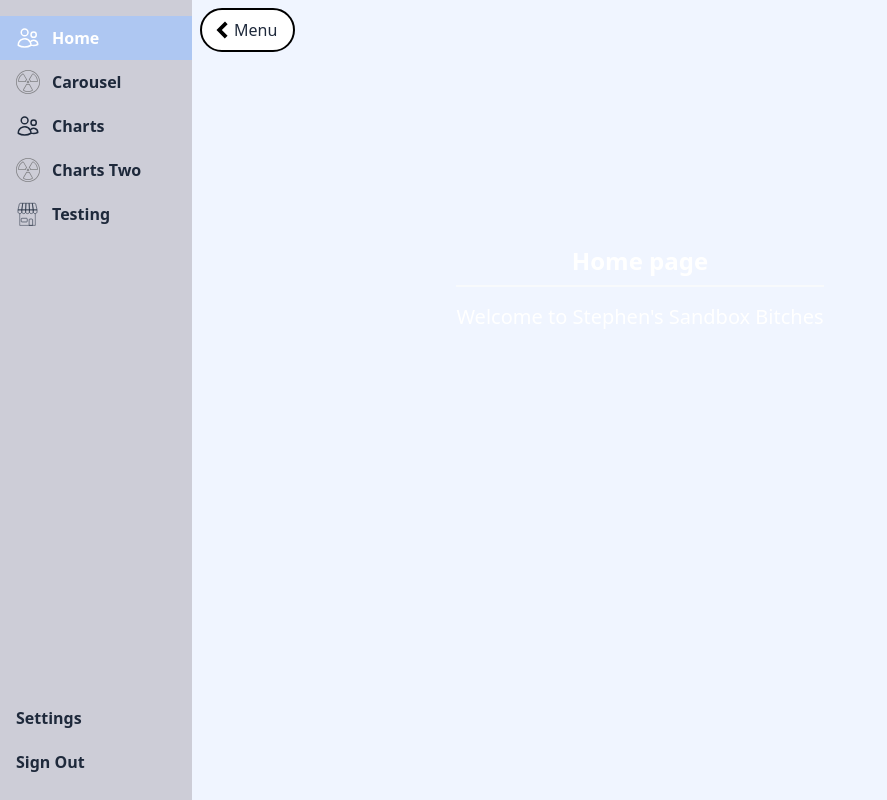
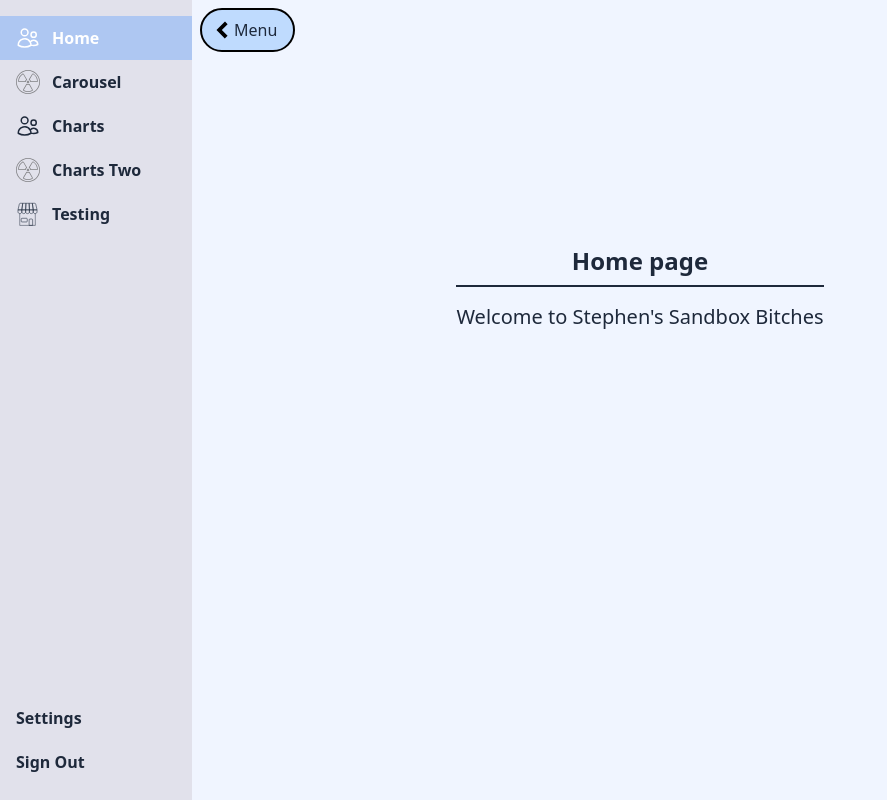
Before and after one commit to SNelson723/dcr_sandbox, a React (Vite) app: page / in a window 1280 px wide. Shown: the whole page, without its empty margins (0-887 px from the left). Built offline with nearby package versions, Linux system fonts and the light colour scheme; no server answers.

Commit message:
Adds subtle bg color to the Menu button that expands/collapses the nav menu

```diff
--- a/src/pages/Home.tsx
+++ b/src/pages/Home.tsx
@@ -1,8 +1,8 @@
 const Home = () => {
   return (
-    <div className="mt-12 w-screen flex flex-col items-center justify-center min-h-[60vh] text-white">
+    <div className="mt-12 w-screen flex flex-col items-center justify-center min-h-[60vh] text-themeText">
       <div>
-        <div className="py-2 px-4 border-b-2 mb-2 border-b-slate-50 text-2xl font-semibold text-center mx-auto">
+        <div className="py-2 px-4 border-b-2 mb-2 border-b-themeText text-2xl font-semibold text-center mx-auto">
           Home page
         </div>
         <div className="mx-auto text-center py-2 text-xl">
--- a/src/pages/NavMenu.tsx
+++ b/src/pages/NavMenu.tsx
@@ -22,7 +22,7 @@ const NavMenu = () => {
         ref={ref}
         data-open="true"
         className="
-          z-50 flex flex-col py-4 justify-between absolute left-0 top-0 bg-[rgb(205,205,215)] font-medium overflow-hidden transition-all duration-500
+          z-50 flex flex-col py-4 justify-between absolute left-0 top-0 bg-[rgb(225,225,235)] font-medium overflow-hidden transition-all duration-500
           data-[open=true]:w-48 data-[open=true]:h-full data-[open=true]:bg-opacity-100 data-[open=false]:w-0 data-[open=false]:h-0 data-[open=false]:opacity-0
         "
       >
@@ -65,7 +65,7 @@ const NavMenu = () => {
         ref={iconRef}
         data-open="true"
         className={`z-50 flex absolute data-[open=true]:left-48 ml-2 data-[open=false]:left-0 top-2 rounded-full
-          p-2 bg-white cursor-pointer transition-all duration-500 border-2 ${isOpen ? "border-black/100" : "border-black/40"}`}
+          p-2 bg-blue-200 cursor-pointer transition-all duration-500 border-2 ${isOpen ? "border-black/100" : "border-black/40"}`}
         onClick={handleRef}
       >
         <ChevronRight
```
